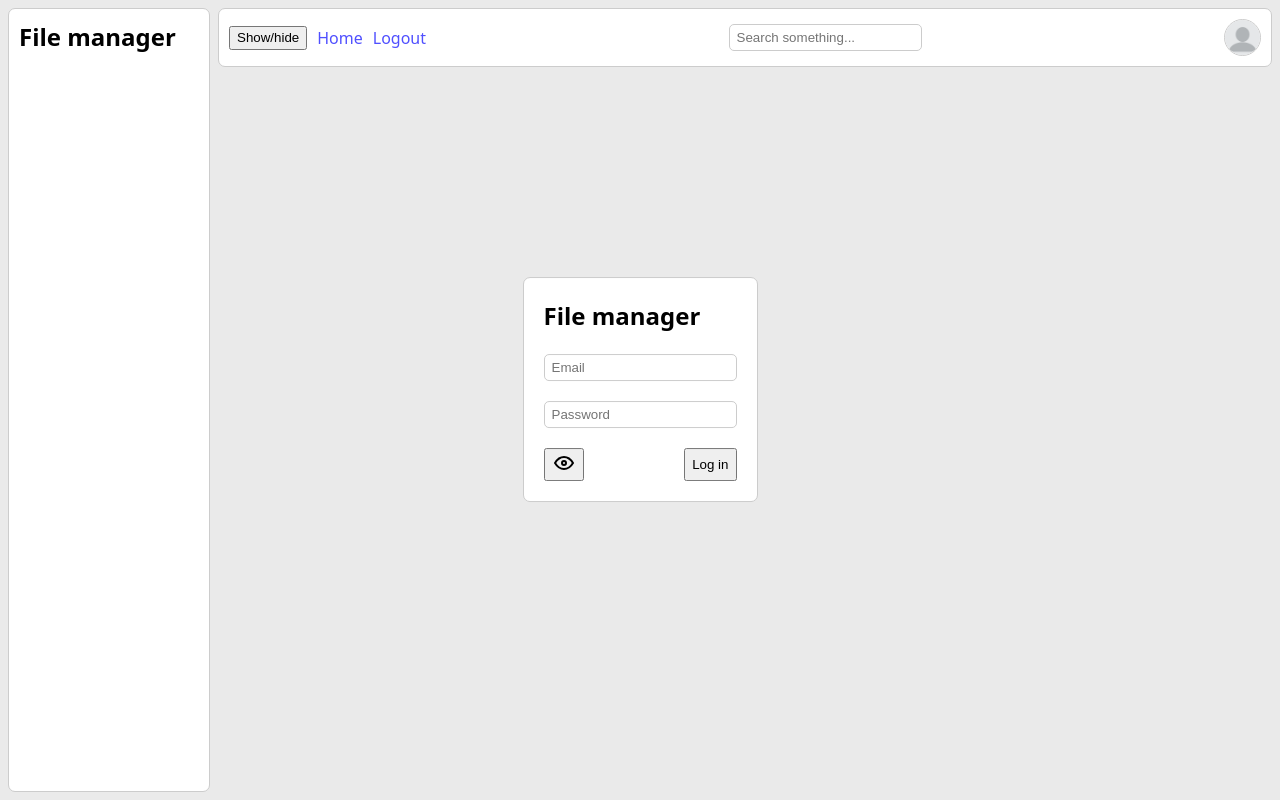
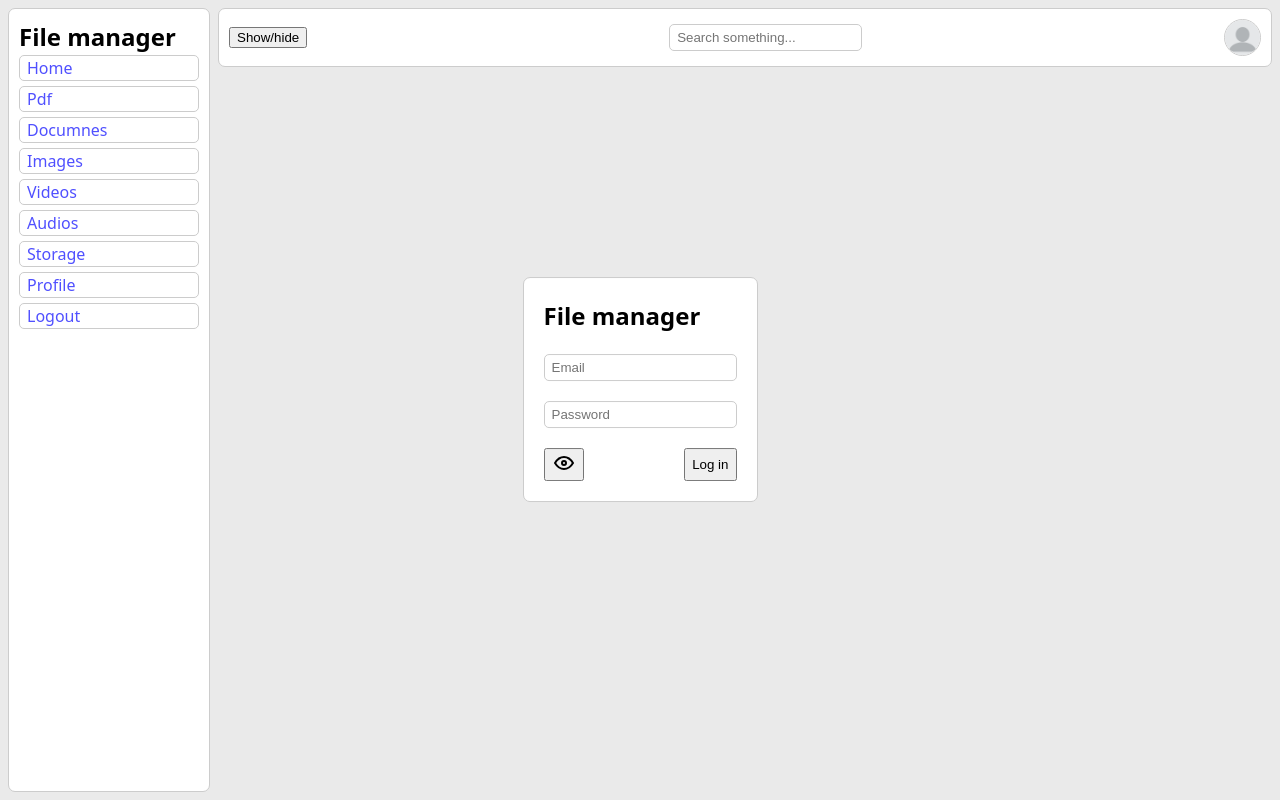
Before and after one commit to JuanAn6/file_manager, a React (Vite) app in the folder web_file_manager/: page /login in a window 1280 px wide. Built offline with nearby package versions, Linux system fonts and the light colour scheme; no server answers; sample sign-in values are in the browser's storage.

Commit message:
Change navigation and add some options

```diff
--- a/web_file_manager/src/App.jsx
+++ b/web_file_manager/src/App.jsx
@@ -45,13 +45,22 @@ function App() {
           <nav id="vertical-nav" className={'vertical-nav '+ (navExpanded? '':'position-out')}>
             <h2 className='no-margin'>File manager</h2>
             <span>{navExpanded}</span>
+            <div className='navigation-items'>
+              <Link to="/">Home</Link>
+              <Link to="/pdfs">Pdf</Link>
+              <Link to="/documents">Documnes</Link>
+              <Link to="/documents">Images</Link>
+              <Link to="/videos">Videos</Link>
+              <Link to="/audios">Audios</Link>
+              <Link to="/storage">Storage</Link>
+              <Link to="/profile">Profile</Link>
+              <Link to="/" onClick={handleLogout}>Logout</Link>
+            </div>
           </nav>
           {/* Nav bar */}
           <nav className={'horizontal-nav '+ (navExpanded? 'vertical-expanded ':'')}>
             <div className='horizontal-nav-box'>
               <button onClick={handleExpandContractMenu}>Show/hide</button>
-              <Link to="/">Home</Link>
-              <Link to="/" onClick={handleLogout}>Logout</Link>
             </div>
             <div className='search-box'>
               <SearchBar></SearchBar>
--- a/web_file_manager/src/index.css
+++ b/web_file_manager/src/index.css
@@ -21,6 +21,24 @@ a{
 
 a:hover {
   color: #2828c8;
+}
+
+.navigation-items{
+  display: flex;
+  flex-direction: column;
+}
+
+.navigation-items a{
+  display: block;
+  gap:5px;
+  margin-bottom: 5px;
+  padding-left: 7px;
+  border-radius: 5px;
+  border:1px solid #ccc;
+}
+.navigation-items a:hover{
+  transition: 200ms;
+  background-color: #007bff3e;
 }
 
 .horizontal-nav{
```
